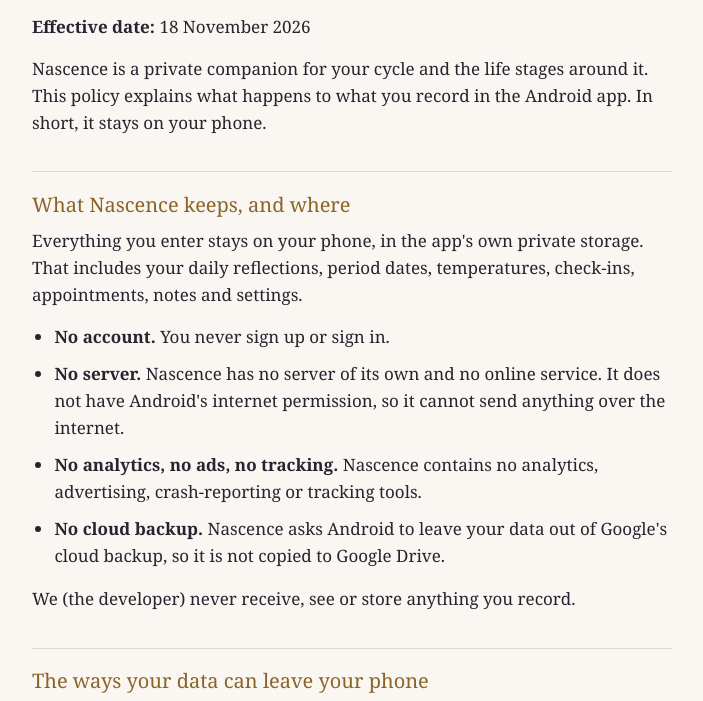
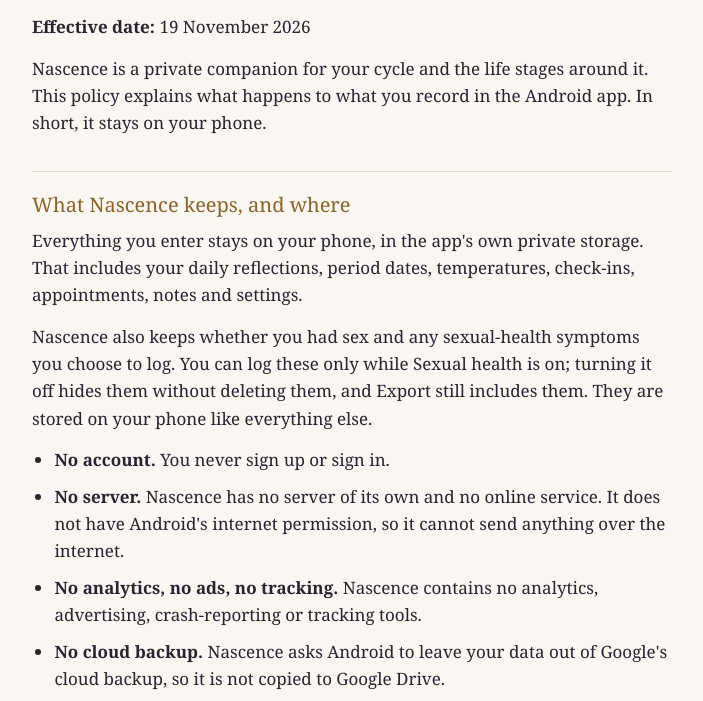
Before and after one commit to wednc/nascence-privacy, a plain HTML site: page index.html in a window 1280 px wide. Shown: the part 69-770 px from the top of the page, without its empty margins (288-991 px from the left). Drawn offline with Linux system fonts and the light colour scheme.

Commit message:
Privacy policy: add Sexual health, effective 19 November 2026
Co-Authored-By: Claude Opus 5.5 <noreply@anthropic.com>

```diff
--- a/index.html
+++ b/index.html
@@ -25,10 +25,11 @@
 <body>
 <main>
 <h1>Nascence Privacy Policy</h1>
-<p><strong>Effective date:</strong> 18 November 2026</p>
+<p><strong>Effective date:</strong> 19 November 2026</p>
 <p>Nascence is a private companion for your cycle and the life stages around it. This policy explains what happens to what you record in the Android app. In short, it stays on your phone.</p>
 <h2>What Nascence keeps, and where</h2>
 <p>Everything you enter stays on your phone, in the app's own private storage. That includes your daily reflections, period dates, temperatures, check-ins, appointments, notes and settings.</p>
+<p>Nascence also keeps whether you had sex and any sexual-health symptoms you choose to log. You can log these only while Sexual health is on; turning it off hides them without deleting them, and Export still includes them. They are stored on your phone like everything else.</p>
 <ul>
 <li><strong>No account.</strong> You never sign up or sign in.</li>
 <li><strong>No server.</strong> Nascence has no server of its own and no online service. It does not have Android's internet permission, so it cannot send anything over the internet.</li>
```
